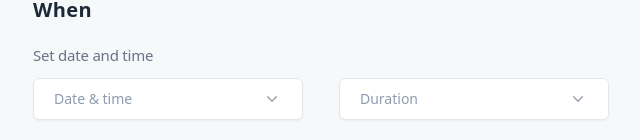
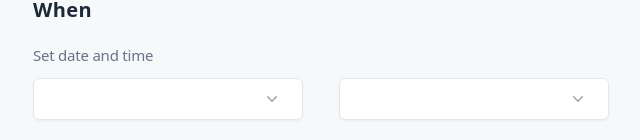
Before and after one commit to redtxai/event-form, a React (Create React App) app: page /create in a window 1280 px wide. Shown: the part 660-800 px from the top of the page, without its empty margins (319-959 px from the left). Built offline with nearby package versions, Linux system fonts and the light colour scheme.

Commit message:
Implements the Create Edit page completely

```diff
--- a/src/components/Select/Select.tsx
+++ b/src/components/Select/Select.tsx
@@ -1,4 +1,4 @@
-import { Fragment, memo, useState } from 'react'
+import { Fragment, memo, useEffect, useState } from 'react'
 import { ChevronDownIcon } from '@heroicons/react/20/solid'
 import { Menu, Transition } from '@headlessui/react'
 import { FieldValues, UseFormRegister } from 'react-hook-form'
@@ -18,18 +18,26 @@ type SelectProps = {
   name?: string
   text: string
   errorText?: string
-  options: OptionType[]
+  options: string[]
   showError?: boolean
   className?: string
   onClick: (selectedOption: string) => void
   register?: UseFormRegister<FieldValues>
+  value: string
 }
 
-const Select = memo(({ id, name, text, errorText, options, showError, className, onClick, register }: SelectProps) => {
-  const [selectedOption, setSelectedOption] = useState<OptionType | undefined>(options.find(option => option.selected))
+const Select = memo(({ id, name, text, errorText, options, showError, className, onClick, register, value }: SelectProps) => {
+  const [selectedOption, setSelectedOption] = useState<string>()
+
+  useEffect(() => {
+    if (value) {
+      setSelectedOption(value)
+    }
+  }, [value])
+
   return (
     <>
-      <input id={id} name={name} type="hidden" value={selectedOption?.text || ''} {...(register && id && register(id, { required: true }))} />
+      <input id={id} name={name} type="hidden" value={selectedOption || ''} {...(register && id && register(id, { required: true }))} />
       <Menu as="div" className={`relative w-full ${className ? className : ''}`}>
         <Menu.Button
           type="button"
@@ -45,7 +53,7 @@ const Select = memo(({ id, name, text, errorText, options, showError, className,
             ${showError ? 'border-red-550 bg-red-25' : ''}
           `}
         >
-          {selectedOption?.text || text}
+          {selectedOption || <span></span>}
           <ChevronDownIcon className="ml-2 h-5 w-5 text-gray-400" aria-hidden="true" />
         </Menu.Button>
 
@@ -62,19 +70,19 @@ const Select = memo(({ id, name, text, errorText, options, showError, className,
             <div className="py-1 overflow-y-auto max-h-80">
               {
                 options.map(option =>
-                  <Menu.Item key={option.text}>
+                  <Menu.Item key={option}>
                     {() => (
                       <span
                         className={`hover:cursor-pointer hover:bg-gray-50 select-none ${classNames(
-                          option.selected ? 'bg-gray-100 text-gray-900' : 'text-gray-700',
+                          option === selectedOption ? 'bg-gray-100 text-gray-900' : 'text-gray-700',
                           'block px-4 py-2 text-sm'
                         )}`}
                         onClick={() => {
                           setSelectedOption(option);
-                          onClick(option.text)
+                          onClick(option)
                         }}
                       >
-                        {option.text}
+                        {option}
                       </span>
                     )}
                   </Menu.Item>
--- a/src/components/datepicker/DatePicker.tsx
+++ b/src/components/datepicker/DatePicker.tsx
@@ -1,19 +1,35 @@
-import { useCallback, useState } from "react";
+import { useCallback, useEffect, useState } from "react";
 import { FieldValues, UseFormClearErrors, UseFormRegister, UseFormSetValue } from "react-hook-form";
-import Select, { OptionType } from "../Select/Select";
+import Select from "../Select/Select";
 import { generateMockDateTime, generateMockDurations } from "./datepicker-mock";
 
 type DatePickerProps = {
   showDateTimeError?: boolean
   showDurationError?: boolean
   clearErrors?: UseFormClearErrors<FieldValues>
-  setValue?: UseFormSetValue<FieldValues>
+  setValue: UseFormSetValue<FieldValues>
   register?: UseFormRegister<FieldValues>
+  dateTimeDefaultValue?: string
+  durationDefaultValue?: string
 }
 
-const DatePicker = ({ showDateTimeError, showDurationError, clearErrors, setValue, register }: DatePickerProps) =>{
-  const [dateTimeOptions, setDateTimeOptions] = useState<OptionType[]>(generateMockDateTime())
-  const [durationOptions, setDurationOptions] = useState<OptionType[]>(generateMockDurations())
+const DatePicker = ({ showDateTimeError, showDurationError, clearErrors, setValue, register, dateTimeDefaultValue, durationDefaultValue }: DatePickerProps) =>{
+  const [dateTimeValue, setDateTimeValue] = useState('')
+  const [durationValue, setDurationValue] = useState('')
+
+  useEffect(() => {
+    if (dateTimeDefaultValue) {
+      setDateTimeValue(dateTimeDefaultValue)
+      setValue('date-time', dateTimeDefaultValue)
+    }
+  }, [dateTimeDefaultValue, setValue])
+
+  useEffect(() => {
+    if (durationDefaultValue) {
+      setDurationValue(durationDefaultValue)
+      setValue('duration', durationDefaultValue)
+    }
+  }, [durationDefaultValue, setValue])
 
   const handleDateTimeSelect = useCallback(
     (selectedOption: string) => {
@@ -23,9 +39,7 @@ const DatePicker = ({ showDateTimeError, showDurationError, clearErrors, setValu
       if (setValue) {
         setValue('date-time', selectedOption)
       }
-      setDateTimeOptions((prevOptions) => {
-        return prevOptions.map(({ text }) => ({ text, selected: text === selectedOption }))
-      })
+      setDateTimeValue(selectedOption)
     },
     [clearErrors, setValue, showDateTimeError],
   )
@@ -38,9 +52,7 @@ const DatePicker = ({ showDateTimeError, showDurationError, clearErrors, setValu
       if (setValue) {
         setValue('duration', selectedOption)
       }
-      setDurationOptions((prevOptions) => {
-        return prevOptions.map(({ text }) => ({ text, selected: text === selectedOption }))
-      })
+      setDurationValue(selectedOption)
     },
     [clearErrors, setValue, showDurationError],
   )
@@ -52,17 +64,19 @@ const DatePicker = ({ showDateTimeError, showDurationError, clearErrors, setValu
       <Select id="date-time" name="date-time"
         text="Date & time"
         className="max-w-xxs"
-        options={dateTimeOptions}
+        options={generateMockDateTime()}
         showError={showDateTimeError}
         onClick={handleDateTimeSelect}
-        register={register}></Select>
+        register={register}
+        value={dateTimeValue}></Select>
       <Select id="duration" name="duration"
         text="Duration"
         className="max-w-xxs"
-        options={durationOptions}
+        options={generateMockDurations()}
         showError={showDurationError}
         onClick={handleDurationSelect}
-        register={register}></Select>
+        register={register}
+        value={durationValue}></Select>
     </section>
   )
 }
--- a/src/components/datepicker/datepicker-mock.ts
+++ b/src/components/datepicker/datepicker-mock.ts
@@ -1,26 +1,24 @@
-import { OptionType } from "../Select/Select";
-
 // const days = ['Sun', 'Mon', 'Tue', 'Wed', 'Thu', 'Fri', 'Sat']
 export const months = ["Jan", "Feb", "Mar", "Apr", "May", "Jun", "Jul","Aug", "Sep", "Oct", "Nov", "Dec"]
 
 export const generateMockDateTime = () => {
   const dateAux = new Date();
-  const dateTimeArray: OptionType[] = []
+  const dateTimeArray: string[] = []
 
   for (let i = 0; i < 5; i++) {
     dateAux.setDate(dateAux.getDate() + i)
     const date = `${dateAux.getDate()} ${months[dateAux.getMonth()]} ${dateAux.getFullYear()}`
 
-    for (let j = 8; j < 13; j++) {
-      dateTimeArray.push({ text: `${date} ${j}:00`, selected: false })
+    for (let j = 8; j < 12; j++) {
+      dateTimeArray.push(`${date} ${j}:00`)
     }
 
     for (let j = 13; j < 19; j++) {
-      dateTimeArray.push({ text: `${date} ${j}:00`, selected: false })
+      dateTimeArray.push(`${date} ${j}:00`)
     }
   }
 
   return dateTimeArray
 }
 
-export const generateMockDurations = () => [1, 2, 3, 4, 5, 6].map(time => ({ text: `${time} hour${time > 1 ? 's' : ''}`, selected: false }))
+export const generateMockDurations = () => [1, 2, 3, 4, 5, 6].map(time => (`${time} hour${time > 1 ? 's' : ''}`))
--- a/src/pages/create-edit/components/create-edit-body/CreateEditBody.tsx
+++ b/src/pages/create-edit/components/create-edit-body/CreateEditBody.tsx
@@ -45,7 +45,9 @@ const CreateEditBody = ({ customCircleEvent }: CreateEditBodyProps) => {
             setValue={setValue}
             register={register}
             showDateTimeError={errors?.['date-time']?.type === "required"}
-            showDurationError={errors?.duration?.type === "required"}></DatePicker>
+            showDurationError={errors?.duration?.type === "required"}
+            dateTimeDefaultValue={customCircleEvent?.["date-time"]}
+            durationDefaultValue={customCircleEvent?.["duration"]}></DatePicker>
         </FormElementWrapper>
         <FormElementWrapper text="Description" htmlFor="description" showError={errors?.description?.type === "required"} className="mt-10-05">
           <Textarea id="description"
```
